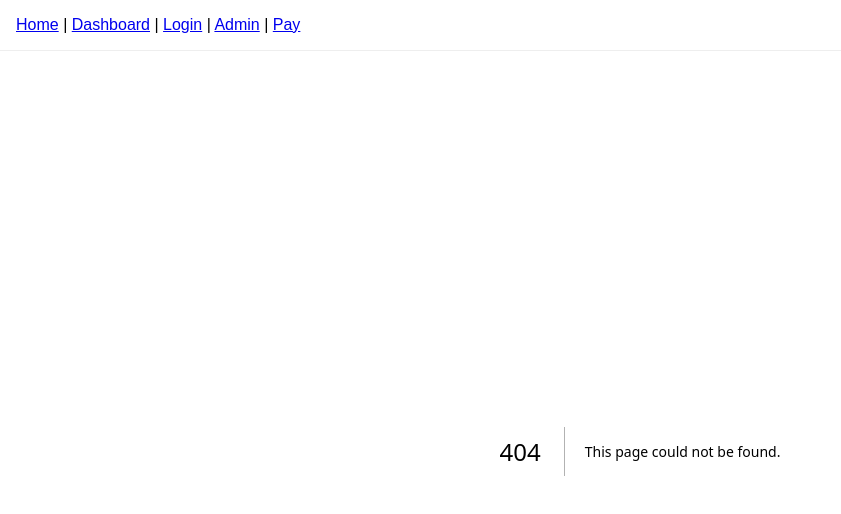
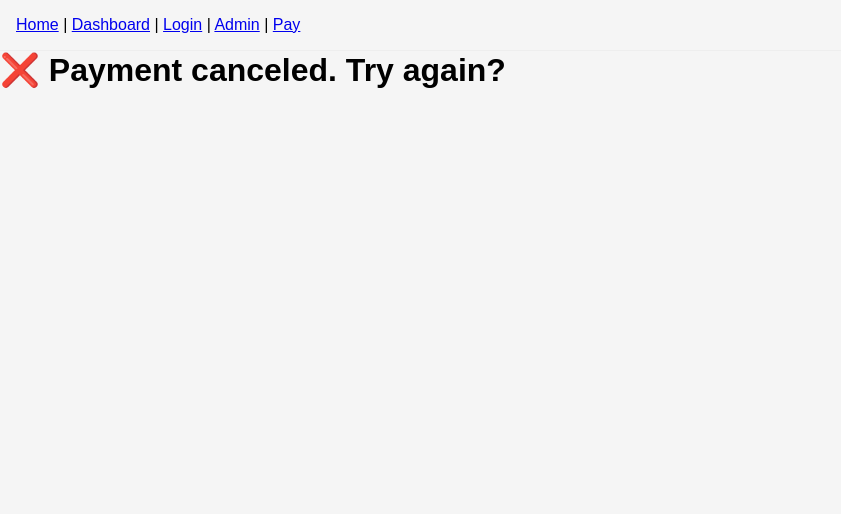
Before and after one commit to kanishqreddy/next-app, a Next.js app: page /cancel in a window 1280 px wide. Before the commit this address had no page. Shown: the top 514 px of the page, without its empty margins (0-841 px from the left). Built offline with nearby package versions, Linux system fonts and the light colour scheme.

Commit message:
Create cancel.js

```diff
--- /dev/null
+++ b/pages/cancel.js
@@ -0,0 +1,3 @@
+export default function Cancel() {
+  return <h1>❌ Payment canceled. Try again?</h1>;
+}
```
